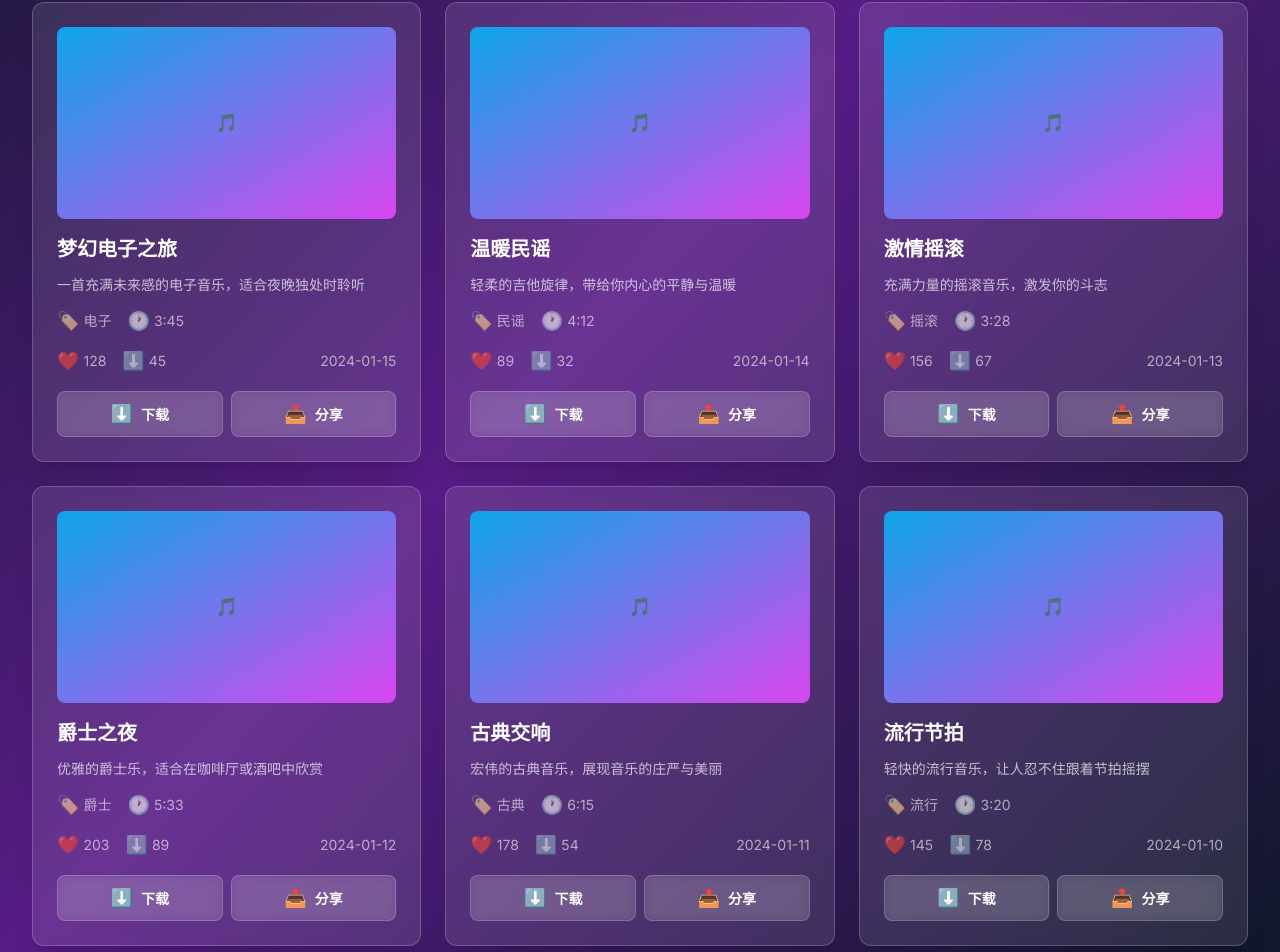
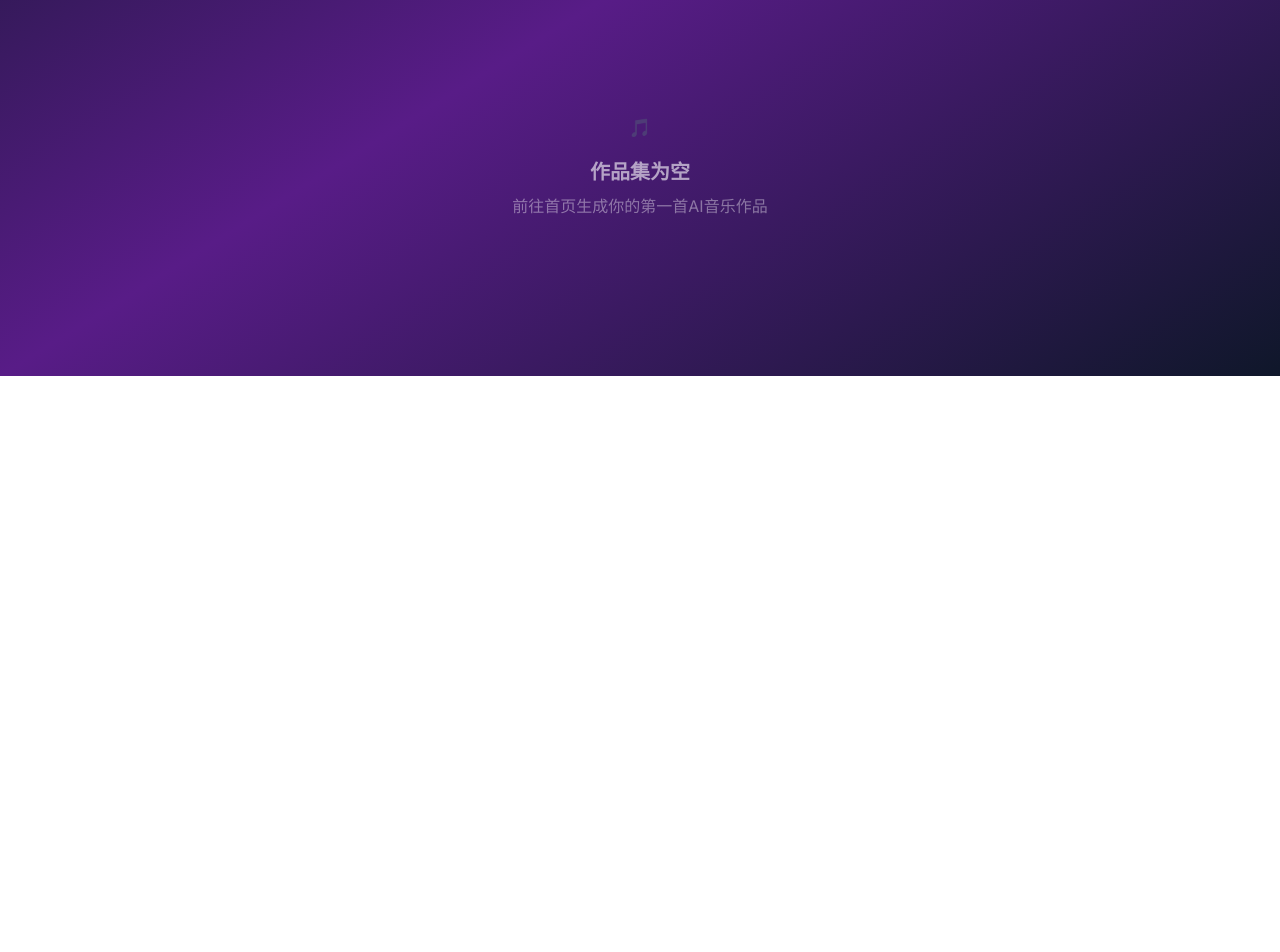
Before and after one commit to Luuanny/AI-Music-Generator, a Next.js app: page /gallery in a window 1280 px wide. Shown: the part 424-1376 px from the top of the page. After the commit the page ends 800 px from the top, so only its background shows below. Built offline with nearby package versions, Linux system fonts and the light colour scheme.

Commit message:
移除作品集占位数据，实现动态作品管理：创建音乐存储API，自动保存生成作品到作品集，添加加载和空状态

```diff
--- /dev/null
+++ b/src/app/api/music/storage/route.ts
@@ -0,0 +1,159 @@
+import { NextRequest, NextResponse } from 'next/server'
+
+// 临时存储音乐作品（实际应用中应使用数据库）
+// 这里使用内存存储作为示例
+const musicStorage: Array<{
+  id: string
+  title: string
+  description: string
+  duration: string
+  genre: string
+  mood: string
+  url: string
+  createdAt: string
+  likes: number
+  downloads: number
+}> = []
+
+export async function POST(request: NextRequest) {
+  try {
+    const body = await request.json()
+    const { id, title, description, duration, genre, mood, url, createdAt, likes, downloads } = body
+
+    // 验证必需字段
+    if (!id || !title || !url) {
+      return NextResponse.json(
+        {
+          success: false,
+          error: 'Missing required fields',
+          message: 'id, title, and url are required'
+        },
+        { status: 400 }
+      )
+    }
+
+    // 添加音乐到存储
+    const music = {
+      id,
+      title,
+      description: description || '',
+      duration: duration || '30秒',
+      genre: genre || '混合',
+      mood: mood || '中性',
+      url,
+      createdAt: createdAt || new Date().toISOString(),
+      likes: likes || 0,
+      downloads: downloads || 0,
+    }
+
+    // 检查是否已存在
+    const existingIndex = musicStorage.findIndex(m => m.id === id)
+    if (existingIndex >= 0) {
+      musicStorage[existingIndex] = music // 更新
+    } else {
+      musicStorage.push(music) // 添加
+    }
+
+    return NextResponse.json({
+      success: true,
+      data: music,
+      message: '音乐已保存到作品集'
+    })
+  } catch (error) {
+    console.error('Save music error:', error)
+    return NextResponse.json(
+      {
+        success: false,
+        error: 'Failed to save music',
+        message: error instanceof Error ? error.message : 'Unknown error'
+      },
+      { status: 500 }
+    )
+  }
+}
+
+export async function GET(request: NextRequest) {
+  try {
+    const { searchParams } = new URL(request.url)
+    const id = searchParams.get('id')
+
+    if (id) {
+      // 获取单个音乐
+      const music = musicStorage.find(m => m.id === id)
+      if (!music) {
+        return NextResponse.json(
+          {
+            success: false,
+            error: 'Music not found'
+          },
+          { status: 404 }
+        )
+      }
+      return NextResponse.json({
+        success: true,
+        data: music
+      })
+    } else {
+      // 获取所有音乐
+      return NextResponse.json({
+        success: true,
+        data: musicStorage,
+        count: musicStorage.length
+      })
+    }
+  } catch (error) {
+    console.error('Get music error:', error)
+    return NextResponse.json(
+      {
+        success: false,
+        error: 'Failed to get music',
+        message: error instanceof Error ? error.message : 'Unknown error'
+      },
+      { status: 500 }
+    )
+  }
+}
+
+export async function DELETE(request: NextRequest) {
+  try {
+    const { searchParams } = new URL(request.url)
+    const id = searchParams.get('id')
+
+    if (!id) {
+      return NextResponse.json(
+        {
+          success: false,
+          error: 'Music ID is required'
+        },
+        { status: 400 }
+      )
+    }
+
+    const index = musicStorage.findIndex(m => m.id === id)
+    if (index >= 0) {
+      musicStorage.splice(index, 1)
+      return NextResponse.json({
+        success: true,
+        message: 'Music deleted successfully'
+      })
+    } else {
+      return NextResponse.json(
+        {
+          success: false,
+          error: 'Music not found'
+        },
+        { status: 404 }
+      )
+    }
+  } catch (error) {
+    console.error('Delete music error:', error)
+    return NextResponse.json(
+      {
+        success: false,
+        error: 'Failed to delete music',
+        message: error instanceof Error ? error.message : 'Unknown error'
+      },
+      { status: 500 }
+    )
+  }
+}
--- a/src/app/gallery/page.tsx
+++ b/src/app/gallery/page.tsx
@@ -1,6 +1,6 @@
 'use client'
 
-import { useState } from 'react'
+import { useState, useEffect } from 'react'
 import { motion } from 'framer-motion'
 // 使用简单的文本图标来避免lucide-react的问题
 const MusicIcon = () => <span className="text-lg">🎵</span>
@@ -35,82 +35,32 @@ export default function GalleryPage() {
   const [selectedMood, setSelectedMood] = useState('')
   const [viewMode, setViewMode] = useState<'grid' | 'list'>('grid')
   const [playingTrack, setPlayingTrack] = useState<string | null>(null)
+  const [tracks, setTracks] = useState<Track[]>([])
+  const [isLoading, setIsLoading] = useState(true)
 
-  // 模拟音乐数据
-  const tracks: Track[] = [
-    {
-      id: '1',
-      title: '梦幻电子之旅',
-      description: '一首充满未来感的电子音乐，适合夜晚独处时聆听',
-      duration: '3:45',
-      genre: '电子',
-      mood: '梦幻',
-      url: '/api/music/sample1.mp3',
-      createdAt: '2024-01-15',
-      likes: 128,
-      downloads: 45,
-    },
-    {
-      id: '2',
-      title: '温暖民谣',
-      description: '轻柔的吉他旋律，带给你内心的平静与温暖',
-      duration: '4:12',
-      genre: '民谣',
-      mood: '温柔',
-      url: '/api/music/sample2.mp3',
-      createdAt: '2024-01-14',
-      likes: 89,
-      downloads: 32,
-    },
-    {
-      id: '3',
-      title: '激情摇滚',
-      description: '充满力量的摇滚音乐，激发你的斗志',
-      duration: '3:28',
-      genre: '摇滚',
-      mood: '激动',
-      url: '/api/music/sample3.mp3',
-      createdAt: '2024-01-13',
-      likes: 156,
-      downloads: 67,
-    },
-    {
-      id: '4',
-      title: '爵士之夜',
-      description: '优雅的爵士乐，适合在咖啡厅或酒吧中欣赏',
-      duration: '5:33',
-      genre: '爵士',
-      mood: '浪漫',
-      url: '/api/music/sample4.mp3',
-      createdAt: '2024-01-12',
-      likes: 203,
-      downloads: 89,
-    },
-    {
-      id: '5',
-      title: '古典交响',
-      description: '宏伟的古典音乐，展现音乐的庄严与美丽',
-      duration: '6:15',
-      genre: '古典',
-      mood: '庄严',
-      url: '/api/music/sample5.mp3',
-      createdAt: '2024-01-11',
-      likes: 178,
-      downloads: 54,
-    },
-    {
-      id: '6',
-      title: '流行节拍',
-      description: '轻快的流行音乐，让人忍不住跟着节拍摇摆',
-      duration: '3:20',
-      genre: '流行',
-      mood: '快乐',
-      url: '/api/music/sample6.mp3',
-      createdAt: '2024-01-10',
-      likes: 145,
-      downloads: 78,
-    },
-  ]
+  // 从API加载音乐作品
+  useEffect(() => {
+    const loadTracks = async () => {
+      try {
+        const response = await fetch('/api/music/storage')
+        const result = await response.json()
+
+        if (result.success && result.data) {
+          setTracks(result.data)
+        }
+      } catch (error) {
+        console.error('Failed to load tracks:', error)
+      } finally {
+        setIsLoading(false)
+      }
+    }
+
+    loadTracks()
+
+    // 定期刷新（每10秒）
+    const interval = setInterval(loadTracks, 10000)
+    return () => clearInterval(interval)
+  }, [])
 
   const genres = ['全部', '电子', '民谣', '摇滚', '爵士', '古典', '流行']
   const moods = ['全部', '梦幻', '温柔', '激动', '浪漫', '庄严', '快乐']
@@ -376,8 +326,16 @@ export default function GalleryPage() {
           </div>
         )}
 
+        {/* Loading State */}
+        {isLoading && (
+          <div className="text-center py-20">
+            <div className="animate-spin rounded-full h-12 w-12 border-b-2 border-primary-500 mx-auto mb-4"></div>
+            <p className="text-white/60">加载音乐作品...</p>
+          </div>
+        )}
+
         {/* Empty State */}
-        {filteredTracks.length === 0 && (
+        {!isLoading && filteredTracks.length === 0 && (
           <motion.div
             initial={{ opacity: 0 }}
             animate={{ opacity: 1 }}
@@ -386,8 +344,14 @@ export default function GalleryPage() {
             <div className="text-6xl text-white/40 mx-auto mb-4">
               <MusicIcon />
             </div>
-            <h3 className="text-xl font-semibold text-white/60 mb-2">没有找到音乐作品</h3>
-            <p className="text-white/40">尝试调整搜索条件或筛选器</p>
+            <h3 className="text-xl font-semibold text-white/60 mb-2">
+              {tracks.length === 0 ? '作品集为空' : '没有找到音乐作品'}
+            </h3>
+            <p className="text-white/40">
+              {tracks.length === 0
+                ? '前往首页生成你的第一首AI音乐作品'
+                : '尝试调整搜索条件或筛选器'}
+            </p>
           </motion.div>
         )}
       </div>
--- a/src/components/MusicGenerator.tsx
+++ b/src/components/MusicGenerator.tsx
@@ -48,23 +48,51 @@ export default function MusicGenerator({ onTrackGenerated }: MusicGeneratorProps
 
     setIsGenerating(true)
 
-    // 模拟AI音乐生成过程
-    await new Promise(resolve => setTimeout(resolve, 3000))
+    try {
+      // 调用音乐生成API
+      const response = await fetch('/api/music/generate', {
+        method: 'POST',
+        headers: {
+          'Content-Type': 'application/json',
+        },
+        body: JSON.stringify({
+          prompt,
+          genre: selectedGenre,
+          mood: selectedMood,
+          duration: selectedDuration,
+        }),
+      })
 
-    const newTrack: Track = {
-      id: Date.now().toString(),
-      title: `AI生成的音乐 - ${new Date().toLocaleTimeString()}`,
-      description: prompt,
-      duration: `${selectedDuration}秒`,
-      genre: selectedGenre || '混合',
-      mood: selectedMood || '中性',
-      url: `/api/music/demo?duration=${selectedDuration}`, // 演示音频文件
-      createdAt: new Date().toISOString(),
+      const result = await response.json()
+
+      if (result.success && result.data) {
+        const newTrack: Track = result.data
+
+        // 保存到作品集
+        await fetch('/api/music/storage', {
+          method: 'POST',
+          headers: {
+            'Content-Type': 'application/json',
+          },
+          body: JSON.stringify({
+            ...newTrack,
+            likes: 0,
+            downloads: 0,
+          }),
+        })
+
+        setGeneratedTrack(newTrack)
+        onTrackGenerated(newTrack)
+      } else {
+        console.error('Music generation failed:', result.error)
+        alert('音乐生成失败：' + (result.message || '请稍后重试'))
+      }
+    } catch (error) {
+      console.error('Generate music error:', error)
+      alert('音乐生成失败：' + (error instanceof Error ? error.message : '未知错误'))
+    } finally {
+      setIsGenerating(false)
     }
-
-    setGeneratedTrack(newTrack)
-    onTrackGenerated(newTrack)
-    setIsGenerating(false)
   }
 
   return (
```
